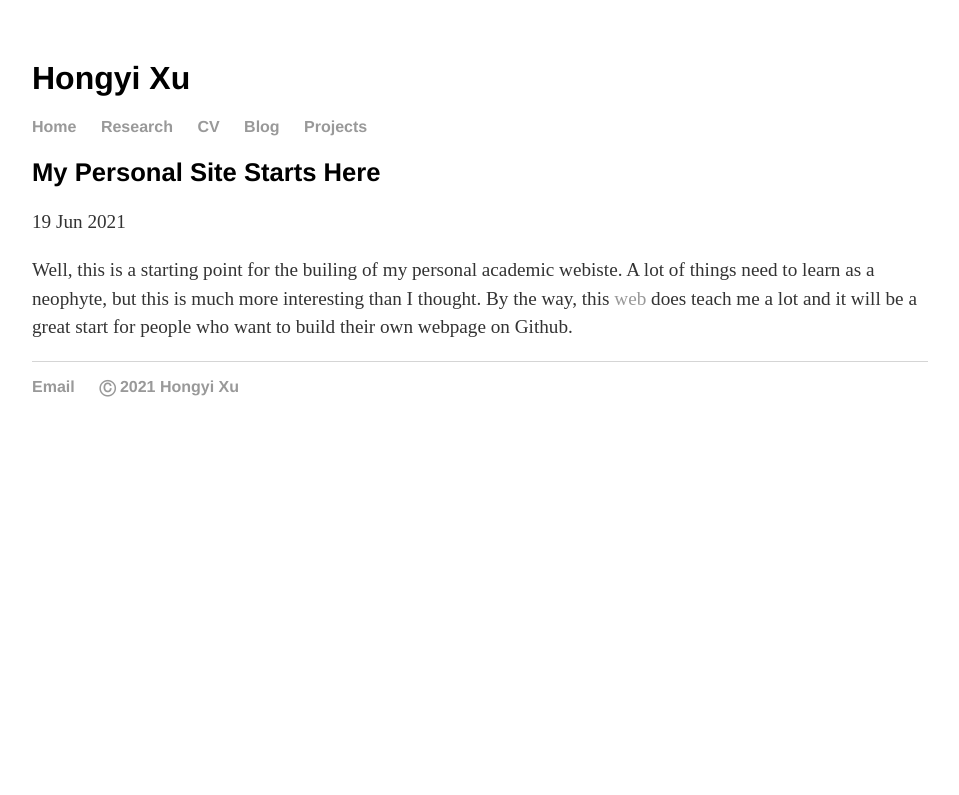
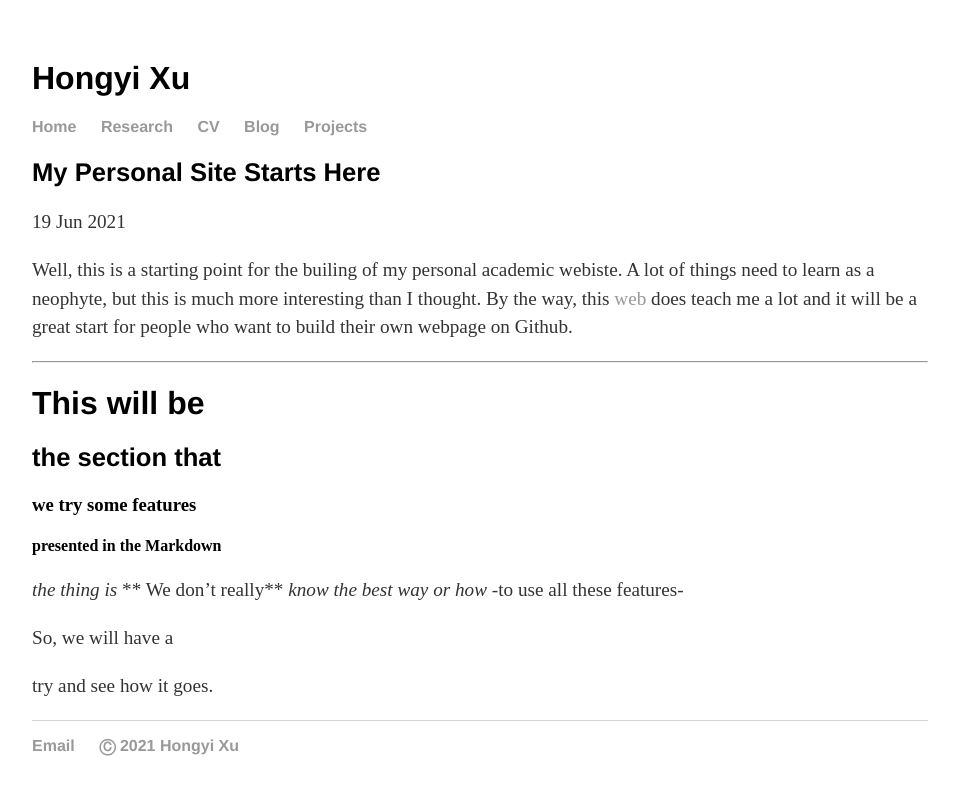
Before and after one commit to hongyileoxu/hongyileoxu.github.io, a Jekyll site: the page built from _posts/2021-06-19-site-start.md, in a window 1280 px wide. Shown: the top 795 px of the page, without its empty margins (160-1119 px from the left). Built offline with Jekyll 4.4.1, drawn with Linux system fonts in a browser that asks for light colours.

Commit message:
Update 2021-06-19-site-start.md
Try some Markdown features

```diff
--- a/_posts/2021-06-19-site-start.md
+++ b/_posts/2021-06-19-site-start.md
@@ -6,3 +6,19 @@ date: 2021-06-19
 
 Well, this is a starting point for the builing of my personal academic webiste. A lot of things need to learn as a neophyte, but this is much more interesting than I thought.
 By the way, this [web](http://jmcglone.com/guides/github-pages/) does teach me a lot and it will be a great start for people who want to build their own webpage on Github.
+
+
+------
+# This will be
+## the section that
+### we try some features
+#### presented in the Markdown
+
+*the thing is*
+** We don't really**
+_know the best way or how_
+-to use all these features-
+
+<p> So, we will have a </p>
+
+<p> try and see how it goes.</p>
```
